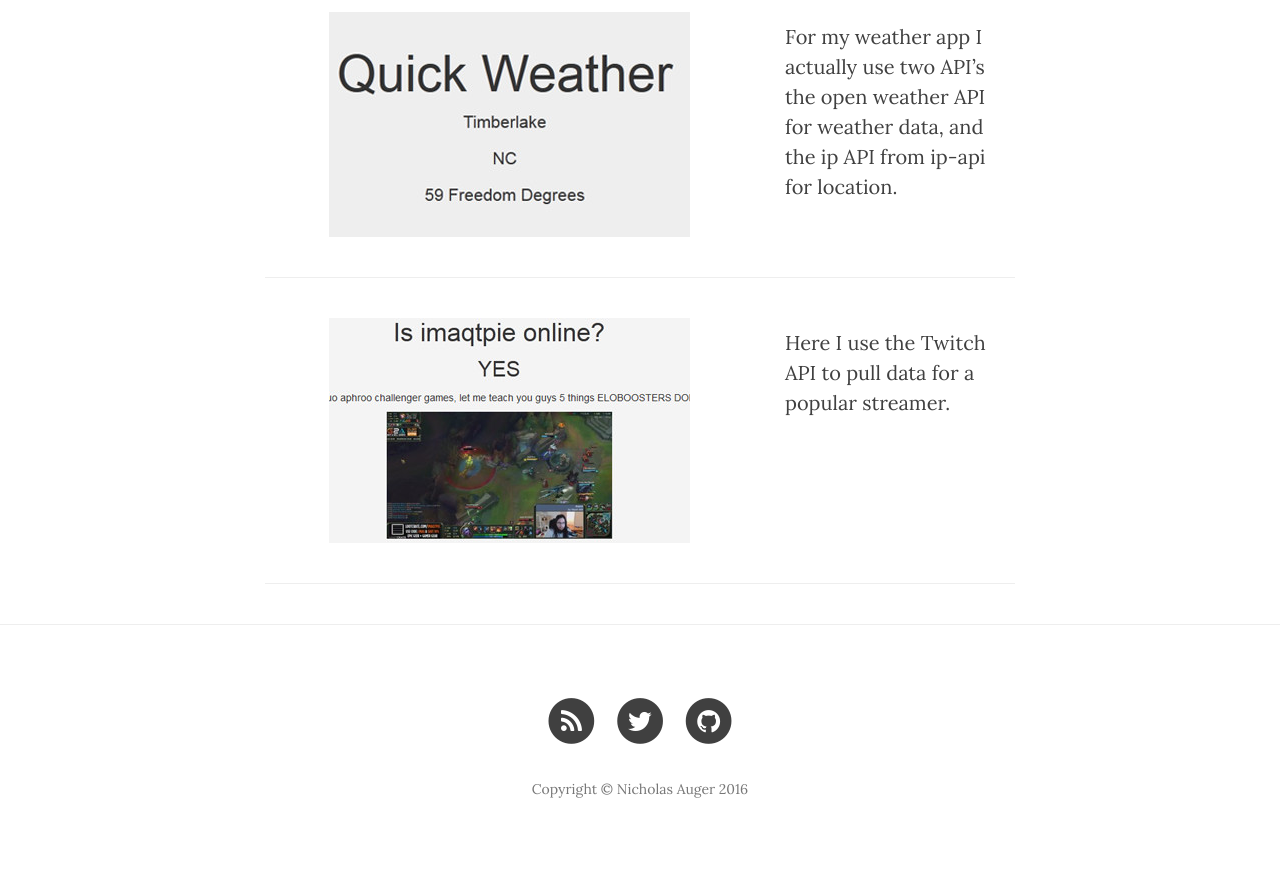
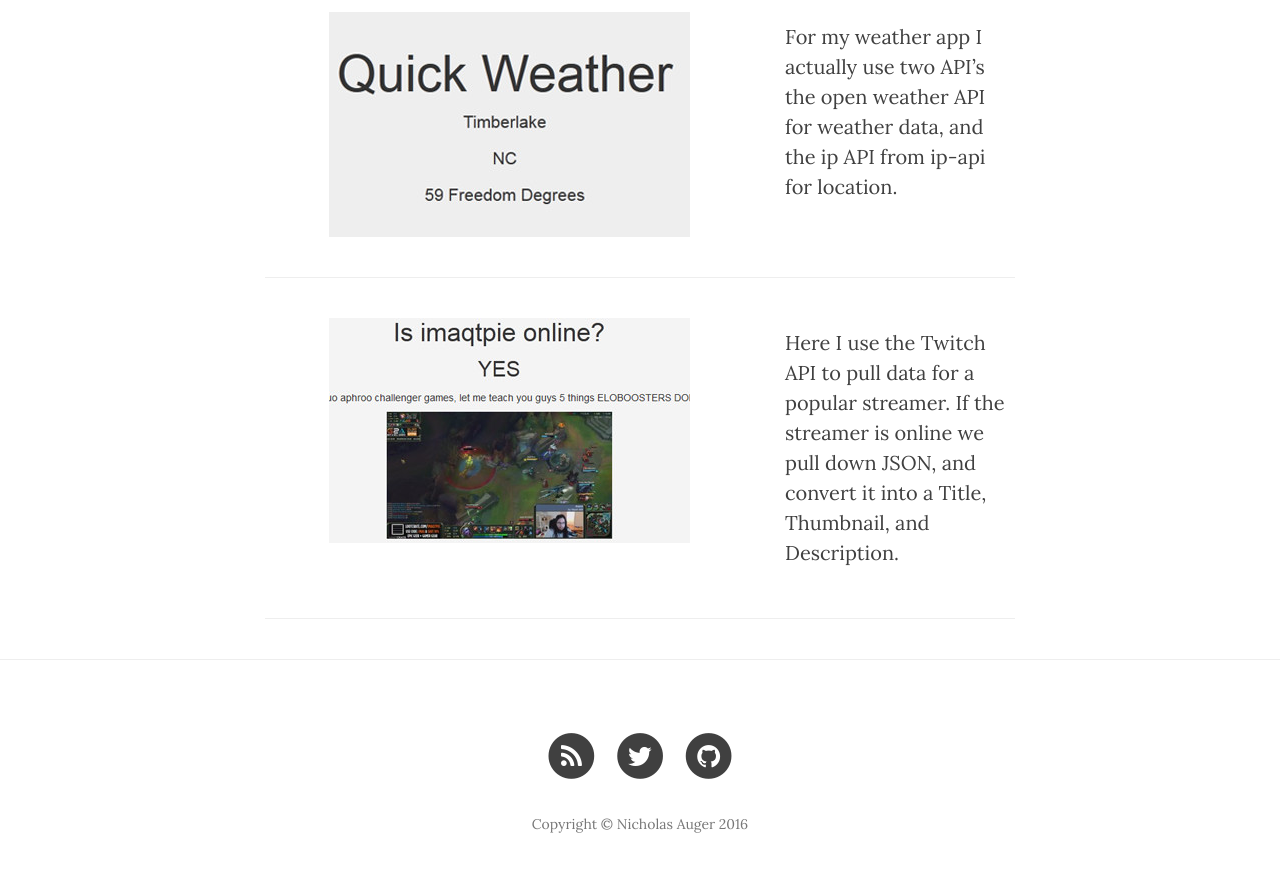
Before and after one commit to qkombur/qkombur.github.io, a Jekyll site: the page built from about.html, in a window 1280 px wide and 900 px high, scrolled down 2576 px. Shown: the top 872 px of the window. Built offline with Jekyll 4.4.1, drawn with Linux system fonts in a browser that asks for light colours; nearby versions of some CDN libraries.

Commit message:
Update about.html

```diff
--- a/about.html
+++ b/about.html
@@ -71,7 +71,7 @@
 		<a href="http://codepen.io/qkombur/pen/BogYaO"><img class="center-block" src="{{site.baseurl}}/img/twitch.jpg"></a>
 	</div>
 	<div class=" col-md-4">
-		<p>Here I use the Twitch API to pull data for a popular streamer. </p>
+		<p>Here I use the Twitch API to pull data for a popular streamer. If the streamer is online we pull down JSON, and convert it into a Title, Thumbnail, and Description.  </p>
 	</div>
 </div>
 <hr></hr>
```
